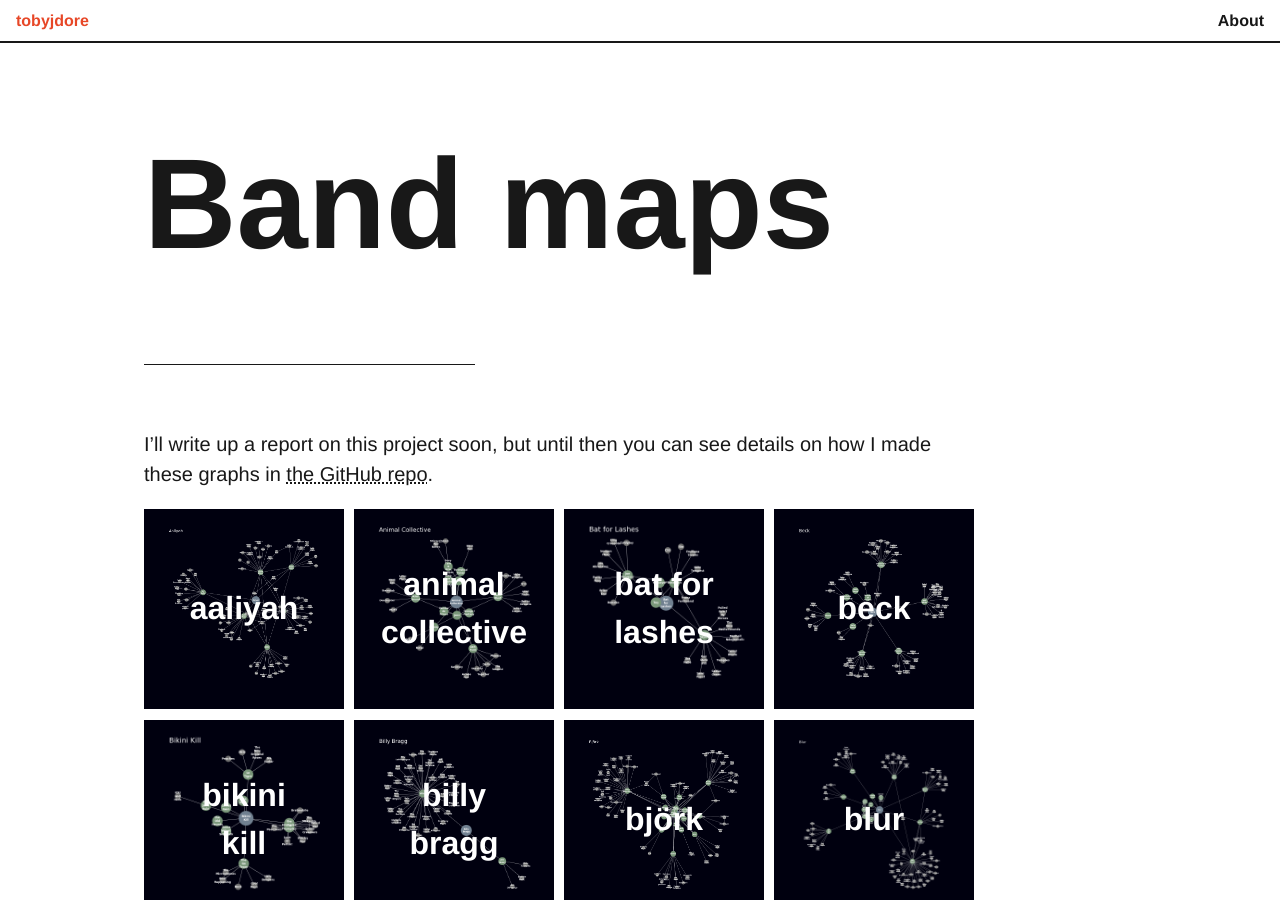
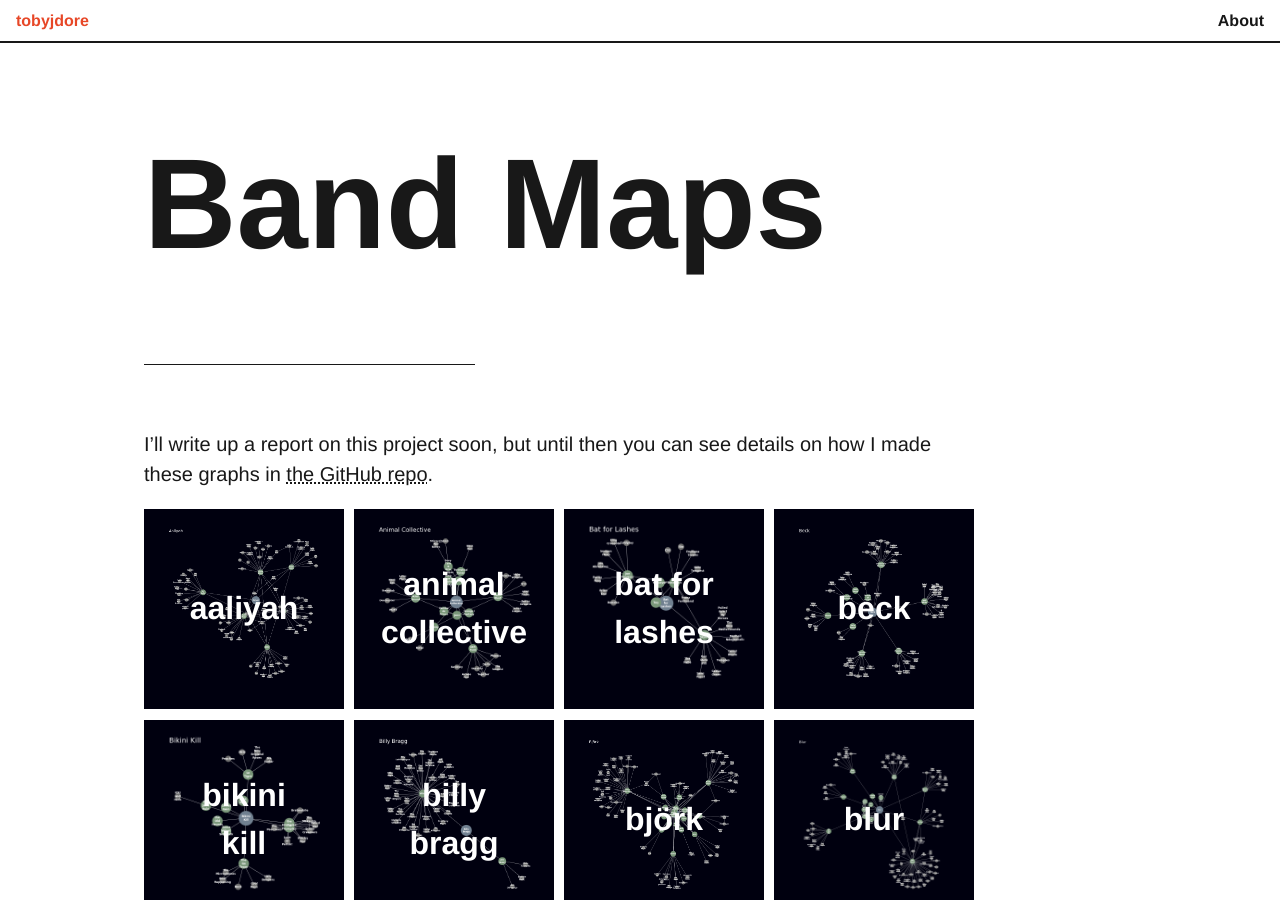
Before and after one commit to tobyjdore/tobyjdore.github.io, a Jekyll site: the page built from _posts/2019-02-04-band-maps.markdown, in a window 1280 px wide and 900 px high. Built offline with Jekyll 4.4.1, drawn with Linux system fonts in a browser that asks for light colours; comment, search, counter and statistics services are not loaded.

```diff
--- a/_posts/2019-02-04-band-maps.markdown
+++ b/_posts/2019-02-04-band-maps.markdown
@@ -1,6 +1,6 @@
 ---
 layout: page
-title:  "Band maps"
+title:  "Band Maps"
 date:   2019-02-04 20:37:00 +0000
 categories: band-maps
 permalink: /:categories
--- a/_posts/2019-02-06-central-bands.markdown
+++ b/_posts/2019-02-06-central-bands.markdown
@@ -1,6 +1,6 @@
 ---
 layout: page
-title:  "Central bands"
+title:  "Central Bands"
 date:   2019-02-06 10:37:00 +0000
 categories: central-bands
 permalink: /:categories
```
